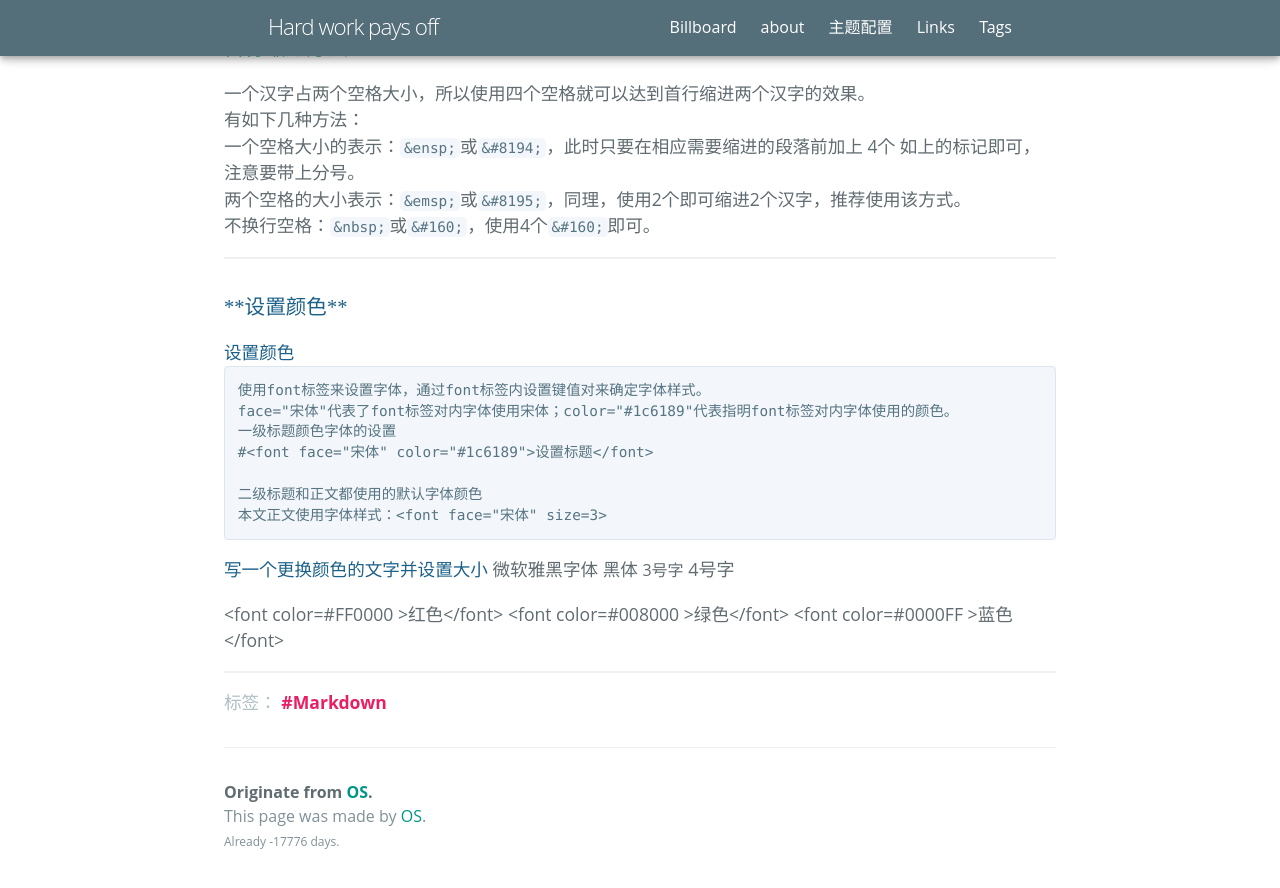
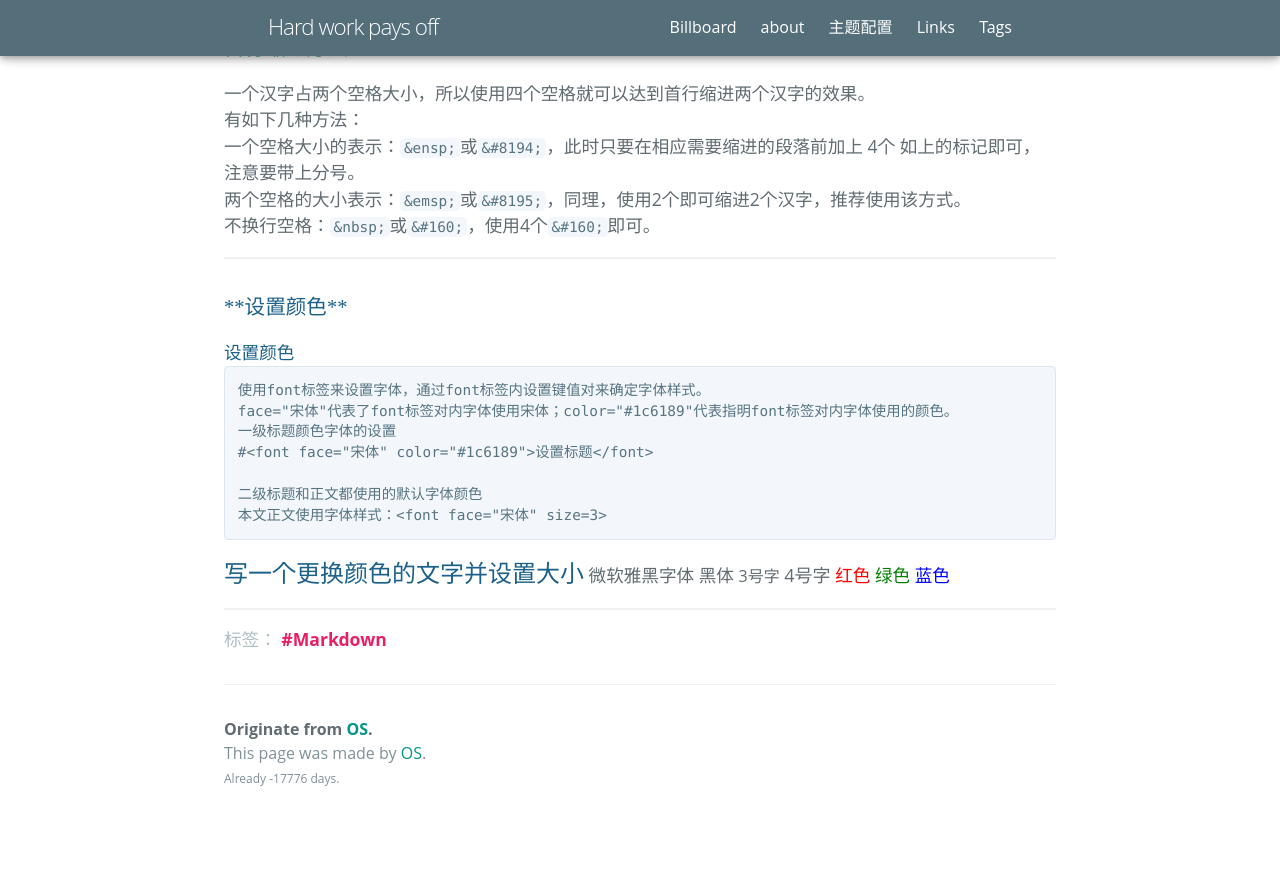
Before and after one commit to xiaoshou0427/xiaoshou0427.github.io, a Jekyll site: the page built from _posts/2019-09-02-Markdown.md, in a window 1280 px wide and 900 px high, scrolled down 4815 px. Shown: the top 888 px of the window. Built offline with Jekyll 4.4.1, drawn with Linux system fonts in a browser that asks for light colours; some web fonts are replaced; after the commit the page ends 5652 px from its top, so only the background shows below that.

Commit message:
Update 2019-09-02-Markdown.md

````diff
--- a/_posts/2019-09-02-Markdown.md
+++ b/_posts/2019-09-02-Markdown.md
@@ -178,13 +178,13 @@ face="宋体"代表了font标签对内字体使用宋体；color="#1c6189"代表
 本文正文使用字体样式：<font face="宋体" size=3>
 ```
 
-<font face="宋体" color="#1c6189">写一个更换颜色的文字并设置大小</font>
+<font face="宋体" color="#1c6189" size="5">写一个更换颜色的文字并设置大小</font>
 <font face="微软雅黑" >微软雅黑字体</font>
 <font face="黑体" >黑体</font>
-<font size=3 >3号字</font>
-<font size=4 >4号字</font>
-<font color=#FF0000 >红色</font>
-<font color=#008000 >绿色</font>
-<font color=#0000FF >蓝色</font>
+<font size="3" >3号字</font>
+<font size="4" >4号字</font>
+<font color="#FF0000" >红色</font>
+<font color="#008000" >绿色</font>
+<font color="#0000FF" >蓝色</font>
 
 ---
````
